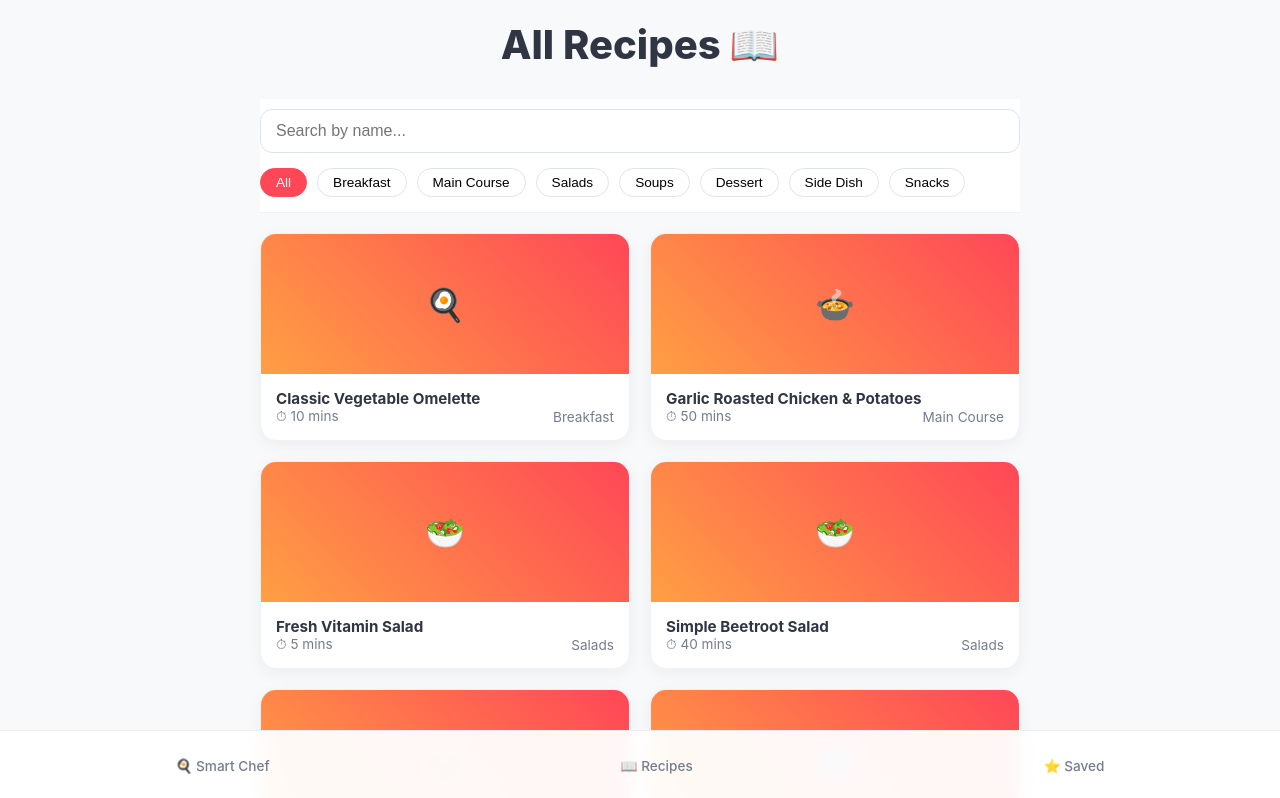
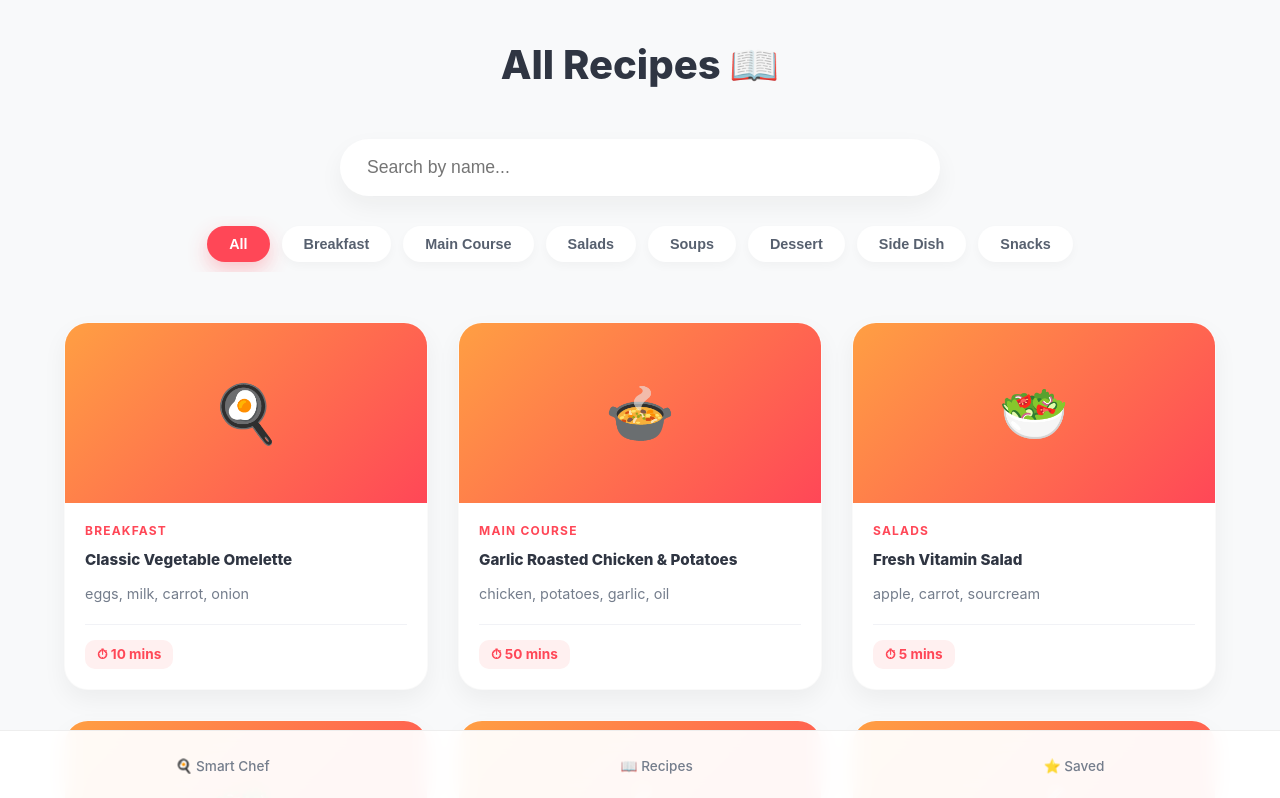
Before and after one commit to Karidze/PWA_smart-chef, a React (Vite) app: page /recipes in a window 1280 px wide. Shown: the top 798 px of the page. Built offline with nearby package versions, Linux system fonts and the light colour scheme.

Commit message:
redesign recipe cards, detail page and favorites view

```diff
--- a/dev-dist/sw.js
+++ b/dev-dist/sw.js
@@ -82,7 +82,7 @@ define(['./workbox-5a5d9309'], (function (workbox) { 'use strict';
     "revision": "3ca0b8505b4bec776b69afdba2768812"
   }, {
     "url": "index.html",
-    "revision": "0.ijoqmc8n3qg"
+    "revision": "0.thu3qf7gqq8"
   }], {});
   workbox.cleanupOutdatedCaches();
   workbox.registerRoute(new workbox.NavigationRoute(workbox.createHandlerBoundToURL("index.html"), {
--- a/src/pages/AllRecipes.jsx
+++ b/src/pages/AllRecipes.jsx
@@ -55,11 +55,28 @@ const AllRecipes = () => {
               {r.category === 'Snacks' && '🥪'}
               {r.category === 'Side Dish' && '🥔'}
             </div>
+
             <div className="card-content">
+              <div className="card-tags">
+                <span className="category-tag">{r.category}</span>
+              </div>
+
               <h3>{r.title}</h3>
+
+              <div className="card-ingredients-preview">
+                {r.ingredients.slice(0, 4).map((ing, index) => (
+                  <span key={index} className="mini-ing-text">
+                    {ing}{index < 3 && index < r.ingredients.length - 1 ? ', ' : ''}
+                  </span>
+                ))}
+                {r.ingredients.length > 4 && (
+                  <span className="more-count"> +{r.ingredients.length - 4} more</span>
+                )}
+              </div>
+
               <div className="card-info">
                 <span className="time-tag">⏱ {r.prepTime}</span>
-                <span>{r.category}</span>
+                {/* Кол-во айтемов удалили отсюда */}
               </div>
             </div>
           </Link>
--- a/src/styles/AllRecipes.css
+++ b/src/styles/AllRecipes.css
@@ -1,109 +1,210 @@
 .all-recipes-container {
-  padding: 20px;
-  max-width: 800px;
+  max-width: 1300px; /* Увеличили для ПК */
+  width: 90%;
   margin: 0 auto;
+  padding: 40px 0 100px;
 }
 
-/* Поиск и фильтры */
+/* Секция фильтров (Поиск + Категории) */
 .filters-section {
   position: sticky;
   top: 0;
-  background: white;
-  padding: 10px 0;
-  z-index: 10;
-  border-bottom: 1px solid #f1f2f6;
-  margin-bottom: 20px;
+  background: rgba(248, 249, 250, 0.9); /* Полупрозрачный фон */
+  backdrop-filter: blur(10px);
+  padding: 20px 0;
+  z-index: 100;
+  margin-bottom: 30px;
 }
 
+/* Поле поиска */
 .search-bar {
   width: 100%;
-  padding: 12px 15px;
-  border-radius: 12px;
-  border: 1px solid #dfe4ea;
-  margin-bottom: 15px;
-  font-size: 1rem;
+  max-width: 600px; /* Чтобы на ПК поиск не растягивался на весь экран */
+  display: block;
+  margin: 0 auto 20px;
+  padding: 16px 25px;
+  border-radius: 50px;
+  border: 2px solid transparent;
+  background: white;
+  box-shadow: 0 10px 25px rgba(0,0,0,0.05);
+  font-size: 1.1rem;
+  outline: none;
+  transition: all 0.3s ease;
 }
 
+.search-bar:focus {
+  border-color: #ff4757;
+  transform: translateY(-2px);
+  box-shadow: 0 15px 30px rgba(255, 71, 87, 0.1);
+}
+
+/* Контейнер категорий */
 .category-scroll {
   display: flex;
-  gap: 10px;
+  justify-content: center; /* Центрируем категории на ПК */
+  gap: 12px;
   overflow-x: auto;
-  padding-bottom: 5px;
+  padding: 10px 5px;
   scrollbar-width: none;
 }
 
 .category-scroll::-webkit-scrollbar { display: none; }
 
+/* Кнопки категорий (Чипсы) */
 .cat-chip {
-  padding: 6px 15px;
-  border-radius: 20px;
-  border: 1px solid #dfe4ea;
+  padding: 10px 22px;
+  border-radius: 30px;
+  border: none;
   background: white;
   white-space: nowrap;
-  font-size: 0.85rem;
+  font-size: 0.9rem;
+  font-weight: 600;
   cursor: pointer;
+  box-shadow: 0 4px 10px rgba(0,0,0,0.03);
+  transition: all 0.2s ease;
+  color: #57606f;
+}
+
+.cat-chip:hover {
+  transform: translateY(-2px);
+  background: #f1f2f6;
 }
 
 .cat-chip.active {
-  background: #ff4757;
+  background: #ff4757; /* Сочный красный под стиль All Recipes */
   color: white;
-  border-color: #ff4757;
+  box-shadow: 0 8px 20px rgba(255, 71, 87, 0.3);
 }
 
 /* Сетка карточек */
 .recipes-grid {
   display: grid;
-  grid-template-columns: repeat(auto-fill, minmax(280px, 1fr));
-  gap: 20px;
+  grid-template-columns: repeat(auto-fill, minmax(300px, 1fr));
+  gap: 30px;
 }
 
+/* Полноразмерная карточка */
 .recipe-card-full {
   background: white;
-  border-radius: 16px;
+  border-radius: 24px;
   overflow: hidden;
-  box-shadow: 0 4px 15px rgba(0,0,0,0.05);
-  transition: transform 0.2s;
-  text-decoration: none;
-  color: inherit;
-  border: 1px solid #f1f2f6;
+  box-shadow: 0 10px 25px rgba(0,0,0,0.05);
+  transition: all 0.3s cubic-bezier(0.4, 0, 0.2, 1);
+  border: 1px solid rgba(0,0,0,0.02);
   display: flex;
   flex-direction: column;
 }
 
 .recipe-card-full:hover {
-  transform: translateY(-5px);
+  transform: translateY(-10px);
+  box-shadow: 0 20px 40px rgba(0,0,0,0.1);
 }
 
 .card-image-placeholder {
-  height: 140px;
-  background: linear-gradient(45deg, #ff9f43, #ff4757);
+  height: 180px;
+  background: linear-gradient(135deg, #ff9f43, #ff4757);
   display: flex;
   align-items: center;
   justify-content: center;
   color: white;
-  font-size: 2rem;
+  font-size: 3.5rem;
+}
+
+/* Текстовая часть карточки */
+.card-content h3 {
+  font-size: 1.3rem;
+  font-weight: 800;
+  margin-bottom: 12px;
+}
+
+.time-tag {
+  background: #fff0f0;
+  color: #ff4757;
+  padding: 4px 10px;
+  border-radius: 8px;
+  font-weight: 700;
+}
+
+/* Текст когда ничего не найдено */
+.no-results {
+  text-align: center;
+  font-size: 1.2rem;
+  color: #a4b0be;
+  margin-top: 50px;
+}
+
+@media (max-width: 768px) {
+  .category-scroll {
+    justify-content: flex-start; /* На мобилках прижимаем к левому краю для скролла */
+    padding-left: 20px;
+  }
+  .all-recipes-container {
+    width: 100%;
+    padding: 20px;
+  }
 }
 
 .card-content {
-  padding: 15px;
+  padding: 20px; /* Увеличили отступы от краев карточки */
+  display: flex;
+  flex-direction: column;
+  gap: 8px; /* Расстояние между блоками внутри */
+}
+
+.category-tag {
+  font-size: 0.75rem;
+  text-transform: uppercase;
+  letter-spacing: 1.2px;
+  font-weight: 700;
+  color: #ff4757;
+  display: block;
+  margin-bottom: 4px;
 }
 
 .card-content h3 {
-  margin: 0 0 10px 0;
-  font-size: 1.1rem;
+  margin: 0;
+  font-size: 1.25rem;
+  line-height: 1.3; /* Чтобы строки не слипались */
   color: #2f3542;
+  font-weight: 800;
 }
 
+/* Стилизация текста ингредиентов */
+.card-ingredients-preview {
+  margin: 4px 0 12px 0;
+  line-height: 1.4;
+}
+
+.mini-ing-text {
+  font-size: 0.9rem;
+  color: #747d8c; /* Приятный серый цвет */
+  background: none; /* Убрали серый фон */
+  padding: 0;
+}
+
+.more-count {
+  font-size: 0.85rem;
+  color: #a4b0be;
+  font-weight: 500;
+}
+
+/* Нижняя панель */
 .card-info {
+  margin-top: auto; /* Прижимаем время к низу */
+  padding-top: 15px;
+  border-top: 1px solid #f1f2f6;
   display: flex;
-  justify-content: space-between;
-  align-items: center;
-  font-size: 0.85rem;
-  color: #747d8c;
+  justify-content: flex-start; /* Время теперь просто слева */
 }
 
 .time-tag {
+  background: #fff0f0;
+  color: #ff4757;
+  padding: 6px 12px;
+  border-radius: 10px;
+  font-weight: 700;
+  font-size: 0.85rem;
   display: flex;
   align-items: center;
-  gap: 4px;
+  gap: 5px;
 }
--- /dev/null
+++ b/src/styles/Favorites.css
@@ -0,0 +1,76 @@
+.favorites-container {
+  max-width: 1200px;
+  margin: 0 auto;
+  padding: 40px 20px;
+}
+
+.favorites-header {
+  text-align: center;
+  margin-bottom: 40px;
+}
+
+.recipe-count {
+  color: #747d8c;
+  font-size: 0.9rem;
+  font-weight: 500;
+}
+
+/* Стилизация карточки избранного */
+.favorite-card {
+  border-left: 4px solid #ffcc00; /* Золотистая полоска слева */
+  background: white;
+  transition: all 0.3s ease;
+}
+
+.favorite-card:hover {
+  border-left-width: 8px;
+}
+
+.view-link {
+  color: #2ed573;
+  font-weight: 700;
+  font-size: 0.85rem;
+}
+
+/* Стили для пустого состояния */
+.empty-state {
+  text-align: center;
+  padding: 80px 20px;
+  background: white;
+  border-radius: 30px;
+  box-shadow: 0 10px 30px rgba(0,0,0,0.05);
+  max-width: 500px;
+  margin: 40px auto;
+}
+
+.empty-icon {
+  font-size: 4rem;
+  margin-bottom: 20px;
+}
+
+.empty-state h2 {
+  margin-bottom: 10px;
+  color: #2f3542;
+}
+
+.empty-state p {
+  color: #747d8c;
+  margin-bottom: 30px;
+}
+
+.browse-btn {
+  display: inline-block;
+  background: #ff4757;
+  color: white;
+  padding: 14px 30px;
+  border-radius: 50px;
+  text-decoration: none;
+  font-weight: 700;
+  box-shadow: 0 8px 20px rgba(255, 71, 87, 0.3);
+  transition: all 0.3s ease;
+}
+
+.browse-btn:hover {
+  transform: translateY(-3px);
+  box-shadow: 0 12px 25px rgba(255, 71, 87, 0.4);
+}
--- a/src/styles/RecipeDetail.css
+++ b/src/styles/RecipeDetail.css
@@ -67,6 +67,7 @@
 
 .steps-list {
   padding-left: 0;
+  margin-top: 15px;
   list-style: none;
 }
 
@@ -91,3 +92,43 @@
   font-weight: bold;
   font-size: 0.9rem;
 }
+
+/* Общие стили для кнопок в шапке */
+.back-btn, .share-btn, .fav-btn {
+  border: none;
+  padding: 10px 18px;
+  border-radius: 12px;
+  font-size: 0.9rem;
+  font-weight: 600;
+  cursor: pointer;
+  display: flex;
+  align-items: center;
+  gap: 8px;
+  transition: all 0.3s ease;
+  background: white;
+  box-shadow: 0 4px 12px rgba(0, 0, 0, 0.05);
+  color: #2f3542;
+  border: 1px solid #f1f2f6;
+}
+
+.back-btn:hover, .share-btn:hover {
+  background: #f1f2f6;
+  transform: translateY(-2px);
+}
+
+/* Кнопка сохранения (Save) */
+.fav-btn {
+  background: #fff;
+  color: #ff4757;
+}
+
+.fav-btn.active {
+  background: #ff4757;
+  color: white;
+  border-color: #ff4757;
+  box-shadow: 0 4px 15px rgba(255, 71, 87, 0.3);
+}
+
+.fav-btn:hover {
+  transform: scale(1.05);
+}
```
Also changed, not shown: src/pages/Favorites.jsx (+33 -13 lines).
